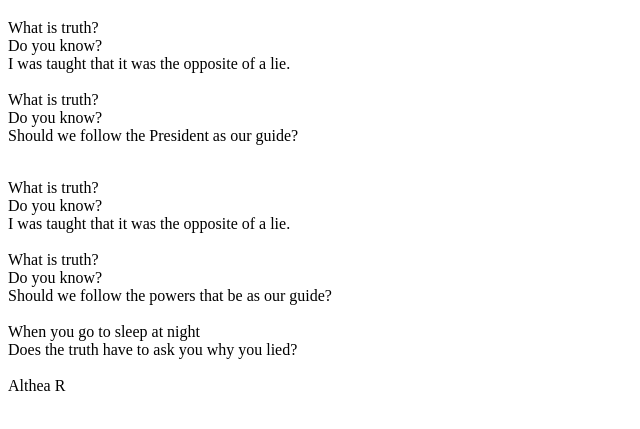
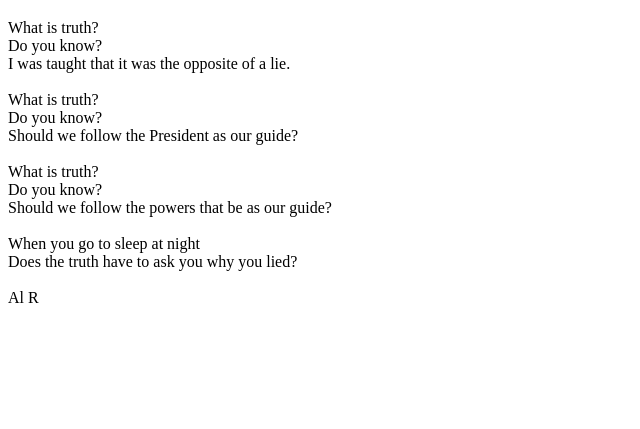
Before and after one commit to aramsammy/aramsammy.github.io, a plain HTML site: page index.html in a window 1280 px wide. Shown: the part 61-490 px from the top of the page, without its empty margins (0-640 px from the left). Drawn offline with Linux system fonts and the light colour scheme.

Commit message:
Update index.html

```diff
--- a/index.html
+++ b/index.html
@@ -22,16 +22,13 @@
         Do you know?<br>
         Should we follow the President as our guide?<br><br>
 
-        <p> What is truth? <br>
-        Do you know? <br>
-        I was taught that it was the opposite of a lie.<br><br>
-
         What is truth?<br>
         Do you know?<br>
         Should we follow the powers that be as our guide?<br><br>
+
         When you go to sleep at night <br>Does the truth have to ask you why you lied?<br>
         <br>
-        Althea R
+        Al R
 
         </p>
 
```
